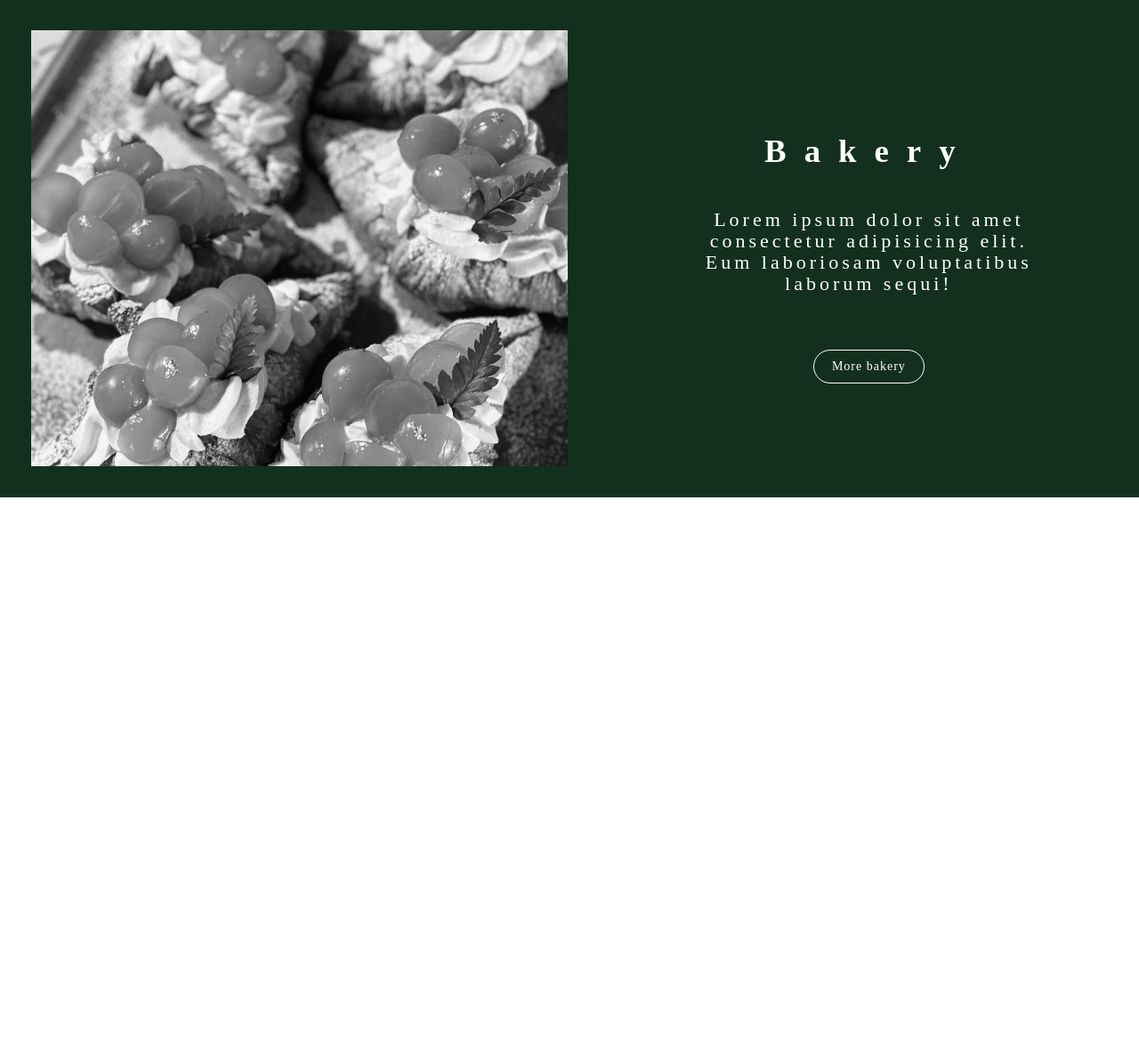
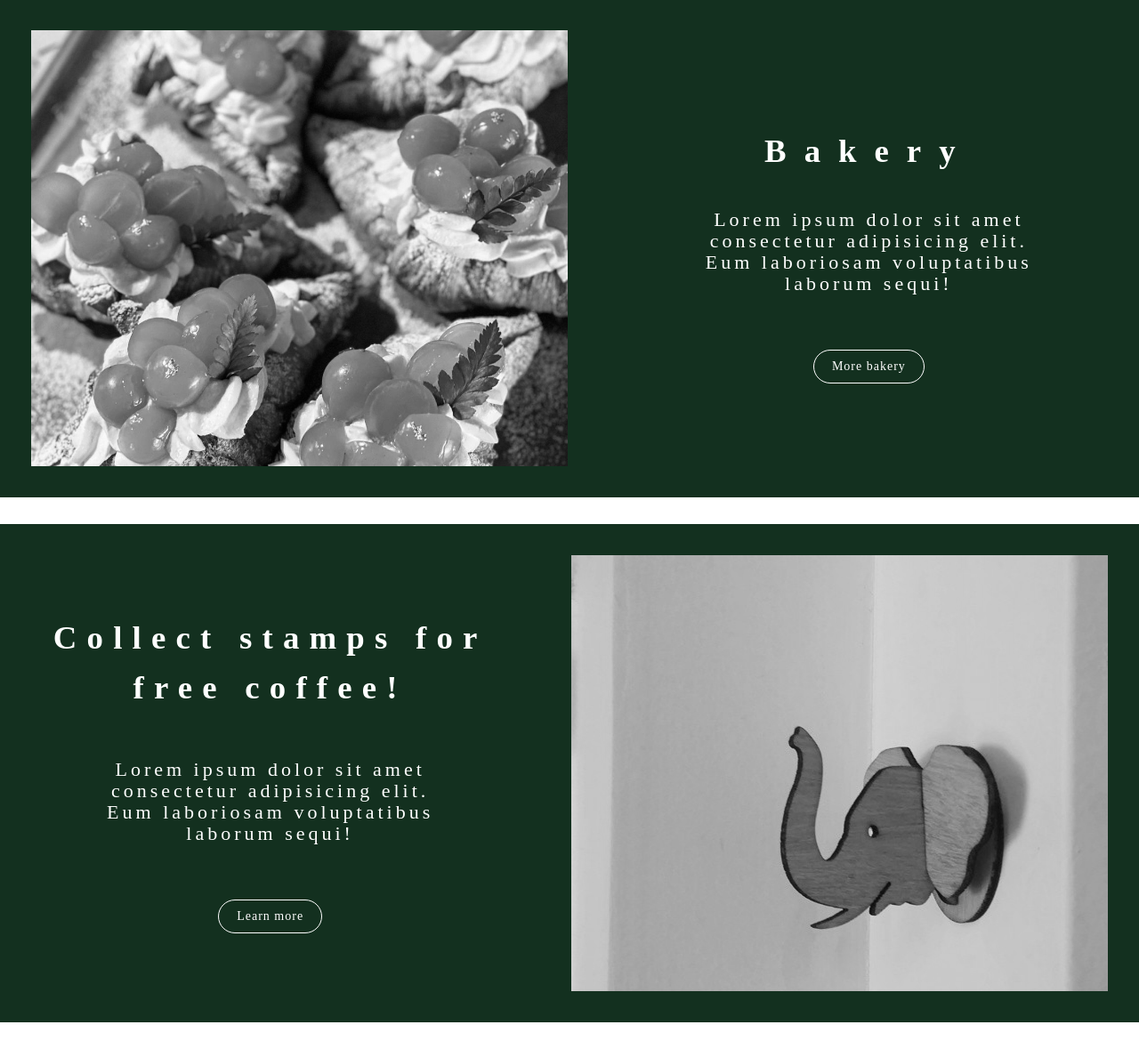
Before and after one commit to devVenny/cafe-hompage, a Node server app: page / in a window 1280 px wide. Shown: the part 2060-3239 px from the top of the page at 89% size. Before the commit the page ends 2619 px from the top, so only its background shows below. Run offline with Node 20, Linux system fonts and the light colour scheme; some libraries are stand-ins or nearby versions.

Commit message:
coupon 섹션 ejs, css 스타일링

```diff
--- a/app/src/public/css/home.css
+++ b/app/src/public/css/home.css
@@ -399,3 +399,23 @@ button {
 .bakery-right {
   width: 50%;
 }
+
+/* COUPON */
+
+#coupon {
+  height: 70vh;
+  background-color: var(--deep-green);
+  display: flex;
+  justify-content: space-between;
+}
+
+.coupon-image {
+  background: url("/images/coupon-main.jpeg");
+}
+
+.coupon-title {
+  display: inline-block;
+  line-height: 3.5rem;
+  margin-top: 0px;
+  letter-spacing: 0.7rem;
+}
--- a/app/src/views/home/main.ejs
+++ b/app/src/views/home/main.ejs
@@ -106,5 +106,19 @@
         <button class="btn section-btn">More bakery</button>
       </div>
     </section>
+
+    <!-- Coupon -->
+    <section id="coupon" class="section section-layout">
+      <div class="section-text">
+          <h1 class="section-title coupon-title">Collect stamps for free coffee!</h1>
+        <div class="section-description bakery-description">
+          <h3>Lorem ipsum dolor sit amet consectetur adipisicing elit. Eum laboriosam voluptatibus laborum sequi!</h3>
+        </div>
+        <button class="btn section-btn">Learn more</button>
+      </div>
+      <div class="section-image-container">
+        <div class="section-image coupon-image"></div>
+      </div>
+    </section>
   </body>
 </html>
```
